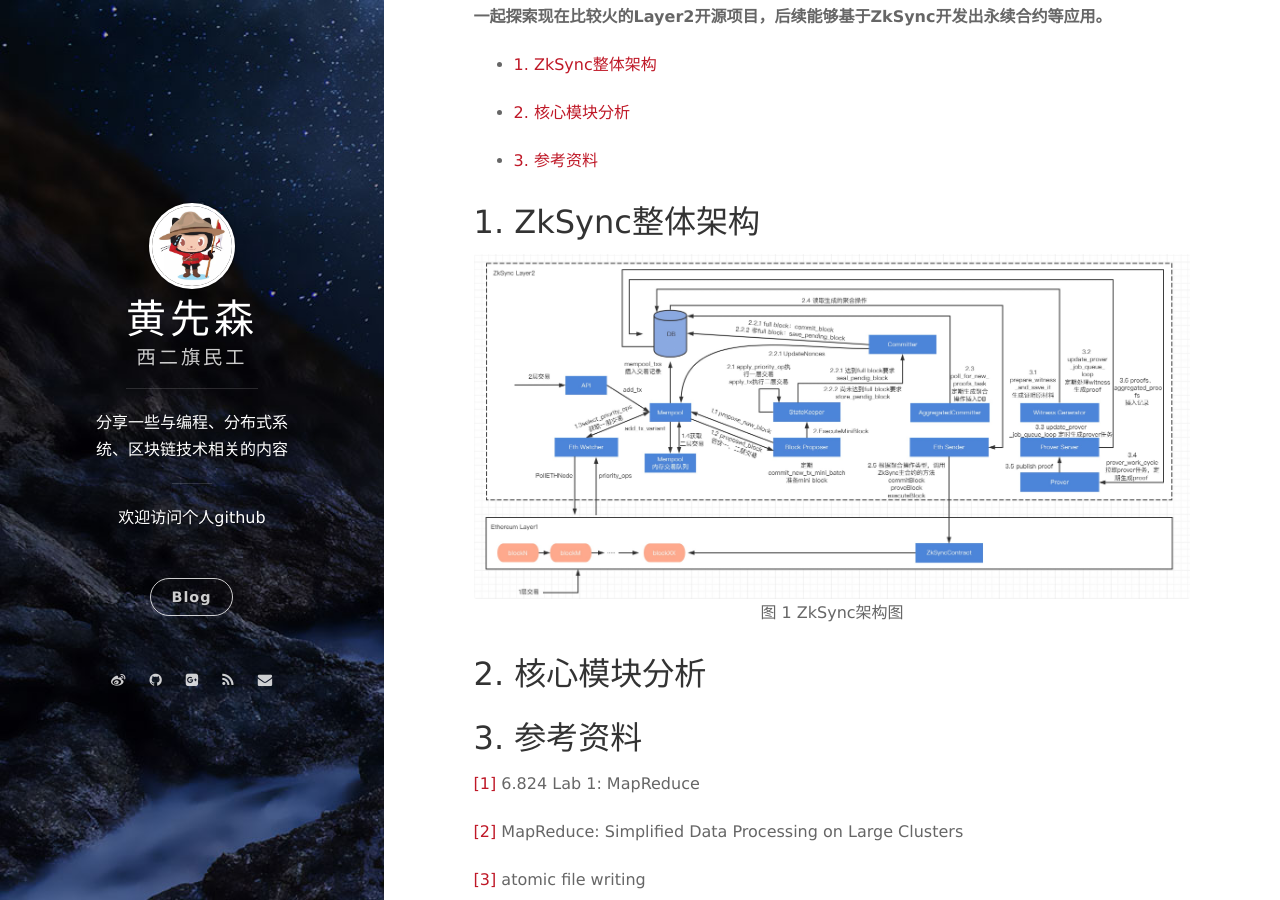
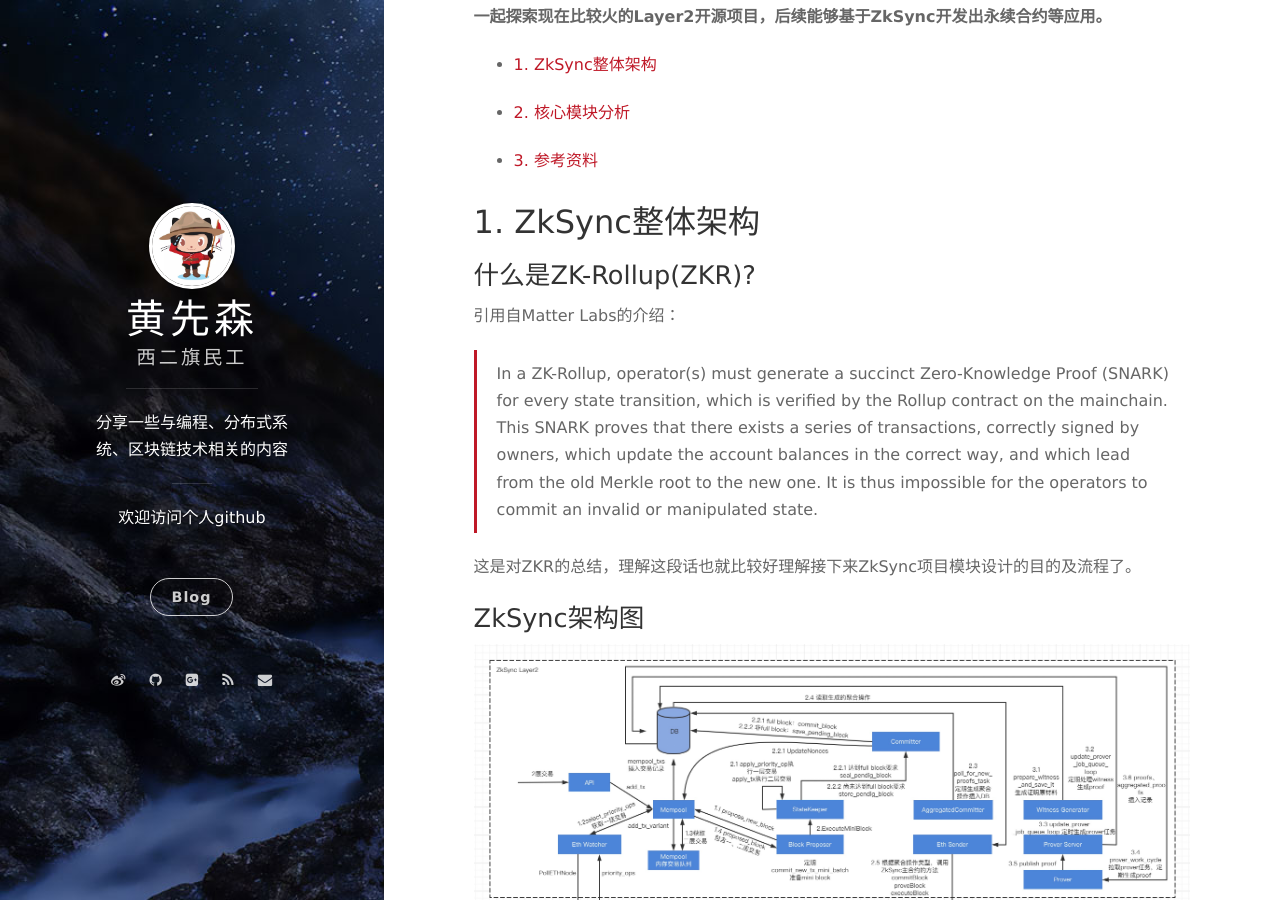
Before and after one commit to berryjam/berryjam.github.io, a Jekyll site: the page built from _posts/2021-12-18-ZkSync架构及模块源码概览分析.md, in a window 1280 px wide and 900 px high, scrolled down 233 px. Built offline with Jekyll 4.4.1, drawn with Linux system fonts in a browser that asks for light colours; nearby versions of some CDN libraries; comment, search, counter and statistics services are not loaded.

Commit message:
update zksync desc 1.1

```diff
--- a/_posts/2021-12-18-ZkSync架构及模块源码概览分析.md
+++ b/_posts/2021-12-18-ZkSync架构及模块源码概览分析.md
@@ -18,6 +18,15 @@
 
 ## 1. ZkSync整体架构
 
+### 什么是ZK-Rollup(ZKR)?
+
+引用自Matter Labs的介绍：
+> In a ZK-Rollup, operator(s) must generate a succinct Zero-Knowledge Proof (SNARK) for every state transition, which is verified by the Rollup contract on the mainchain. This SNARK proves that there exists a series of transactions, correctly signed by owners, which update the account balances in the correct way, and which lead from the old Merkle root to the new one. It is thus impossible for the operators to commit an invalid or manipulated state.
+
+这是对ZKR的总结，理解这段话也就比较好理解接下来ZkSync项目模块设计的目的及流程了。
+
+### ZkSync架构图
+
 <div align="center">
 <img src="https://github.com/berryjam/berryjam.github.io/blob/master/image/2021-12-18/ZkSync%E6%9E%B6%E6%9E%84%E5%9B%BE.jpg?raw=true" height="100%" width="100%">
 </div>
```
Also changed, not shown: image/2021-12-18/ZkSync架构图.jpg.
